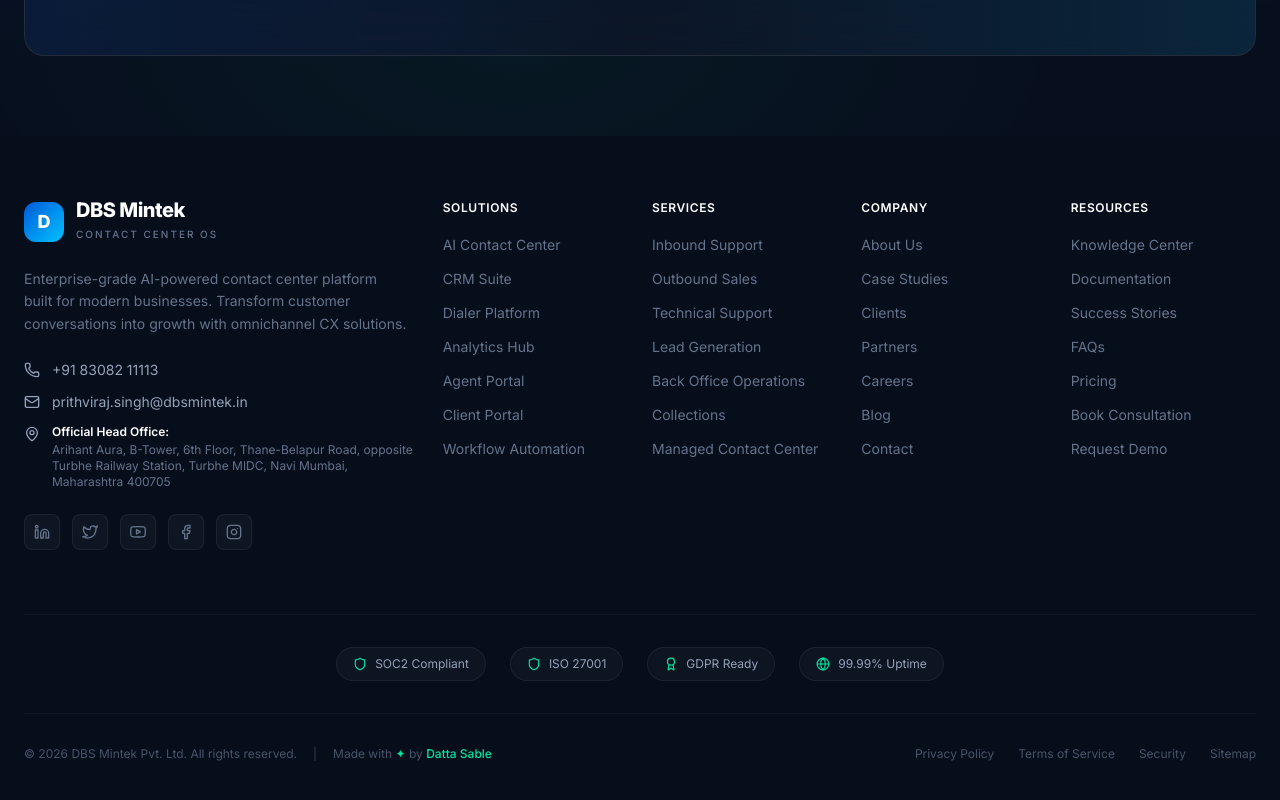
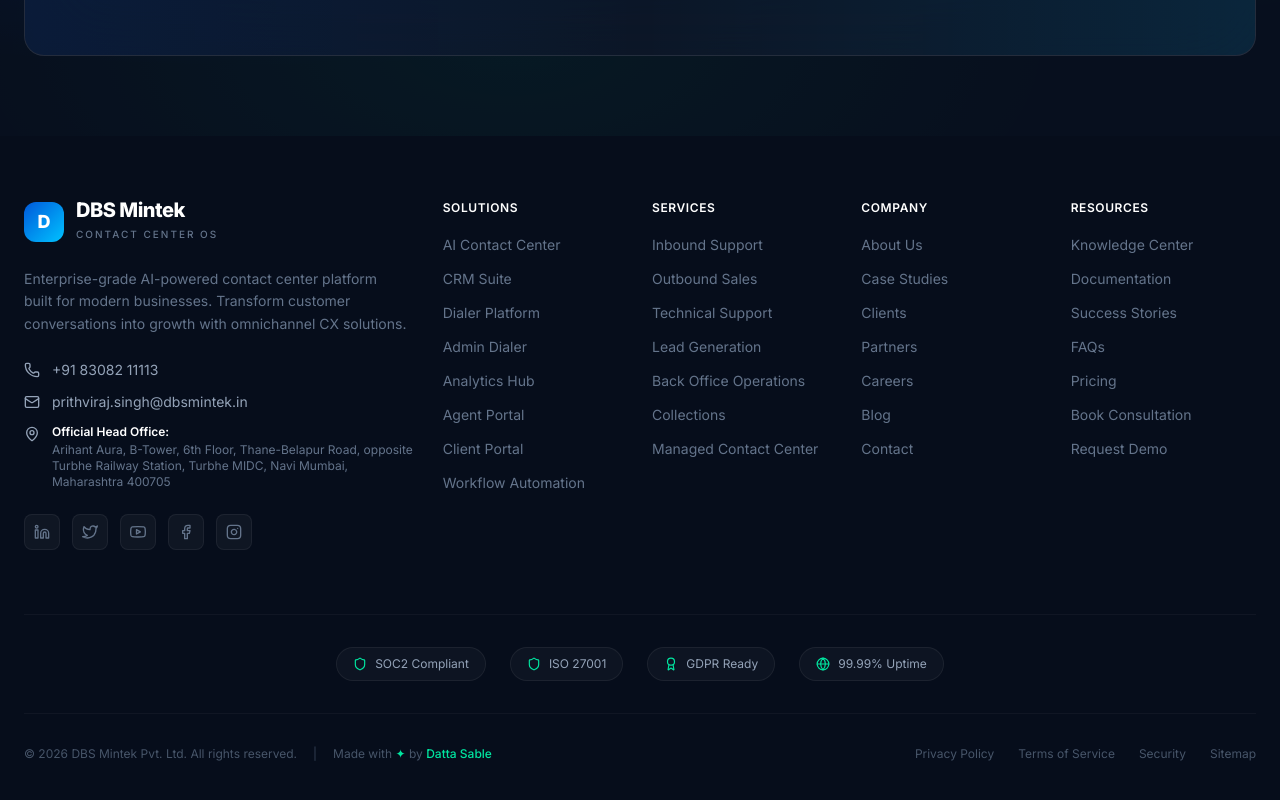
Before and after one commit to sabledattatray/Nexdial-IO, a Next.js app: page / in a window 1280 px wide. Shown: the part 9881-10681 px from the top of the page. Built offline with nearby package versions, Linux system fonts and the light colour scheme.

Commit message:
feat: add Admin Dialer link in footer solutions menu

```diff
--- a/src/components/layout/Footer.tsx
+++ b/src/components/layout/Footer.tsx
@@ -53,6 +53,7 @@
     { label: "AI Contact Center", href: "/ai-platform" },
     { label: "CRM Suite", href: "/solutions#crm" },
     { label: "Dialer Platform", href: "/solutions#dialer" },
+    { label: "Admin Dialer", href: "/admin/dialer" },
     { label: "Analytics Hub", href: "/solutions#analytics" },
     { label: "Agent Portal", href: "/solutions#agent" },
     { label: "Client Portal", href: "/solutions#client" },
```
Also changed, not shown: public/ajay_giri.jpg.
